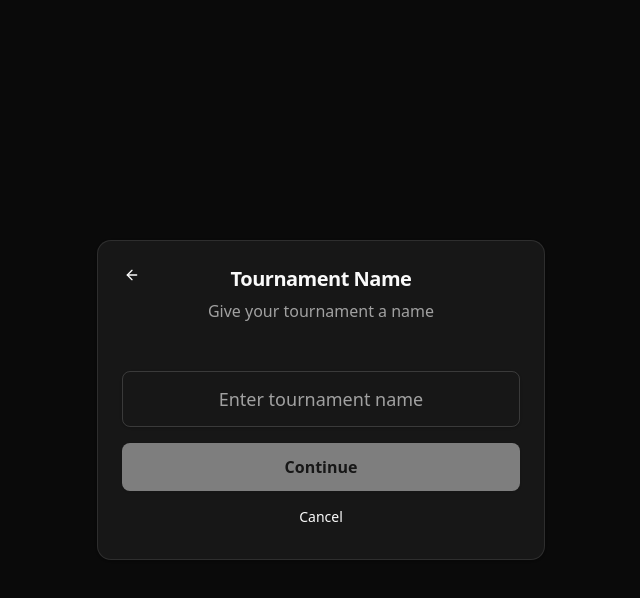
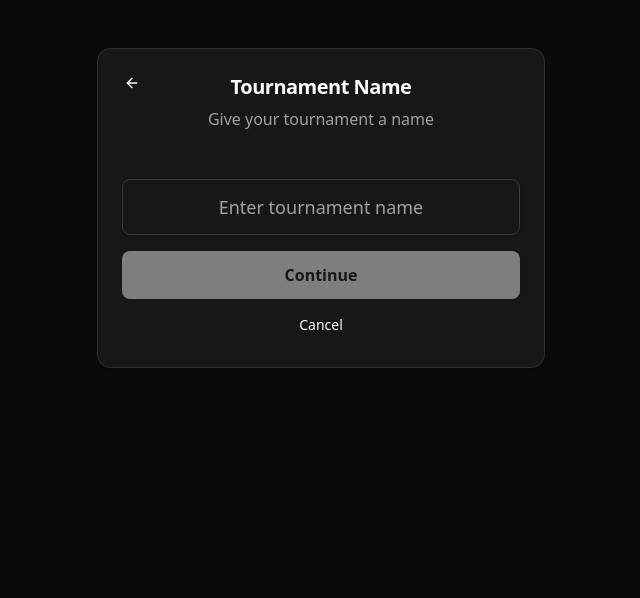
Before and after one commit to arvindeva/simple-americano, a Next.js app: page /create in a window 1280 px wide. Shown: the top 598 px of the page, without its empty margins (319-959 px from the left). Built offline with nearby package versions, Linux system fonts and the light colour scheme.

Commit message:
edit layout

```diff
--- a/src/components/CreateSession.tsx
+++ b/src/components/CreateSession.tsx
@@ -1,14 +1,20 @@
-'use client';
+"use client";
 
-import { useState } from 'react';
-import { useRouter } from 'next/navigation';
-import { nanoid } from 'nanoid';
-import { ArrowLeft } from 'lucide-react';
-import { Card, CardContent, CardDescription, CardHeader, CardTitle } from '@/components/ui/card';
-import { Button } from '@/components/ui/button';
-import { Input } from '@/components/ui/input';
-import { useSessionStore } from '@/store/useSessionStore';
-import { AmericanoSession, Player } from '@/types';
+import { useState, useRef } from "react";
+import { useRouter } from "next/navigation";
+import { nanoid } from "nanoid";
+import { ArrowLeft } from "lucide-react";
+import {
+  Card,
+  CardContent,
+  CardDescription,
+  CardHeader,
+  CardTitle,
+} from "@/components/ui/card";
+import { Button } from "@/components/ui/button";
+import { Input } from "@/components/ui/input";
+import { useSessionStore } from "@/store/useSessionStore";
+import { AmericanoSession, Player } from "@/types";
 
 interface CreateSessionState {
   currentStep: number;
@@ -22,18 +28,19 @@ interface CreateSessionState {
 export default function CreateSession() {
   const router = useRouter();
   const { createSession, generateNextMatch } = useSessionStore();
+  const playerInputRef = useRef<HTMLInputElement>(null);
 
   const [sessionState, setSessionState] = useState<CreateSessionState>({
     currentStep: 1,
-    tournamentName: '',
+    tournamentName: "",
     numberOfFields: 0,
     pointsPerGame: 0,
     playerNames: [],
-    newPlayerName: ''
+    newPlayerName: "",
   });
 
   const updateSessionState = (updates: Partial<CreateSessionState>) => {
-    setSessionState(prev => ({ ...prev, ...updates }));
+    setSessionState((prev) => ({ ...prev, ...updates }));
   };
 
   const proceedToNextStep = () => {
@@ -42,7 +49,7 @@ export default function CreateSession() {
 
   const returnToPreviousStep = () => {
     if (sessionState.currentStep === 1) {
-      router.push('/');
+      router.push("/");
     } else {
       updateSessionState({ currentStep: sessionState.currentStep - 1 });
     }
@@ -65,24 +72,36 @@ export default function CreateSession() {
   };
 
   const addPlayerToList = () => {
-    if (sessionState.newPlayerName.trim() && !sessionState.playerNames.includes(sessionState.newPlayerName.trim())) {
+    if (
+      sessionState.newPlayerName.trim() &&
+      !sessionState.playerNames.includes(sessionState.newPlayerName.trim())
+    ) {
       updateSessionState({
-        playerNames: [...sessionState.playerNames, sessionState.newPlayerName.trim()],
-        newPlayerName: ''
+        playerNames: [
+          ...sessionState.playerNames,
+          sessionState.newPlayerName.trim(),
+        ],
+        newPlayerName: "",
       });
+      // Focus the input after adding player to keep keyboard open on mobile
+      setTimeout(() => {
+        playerInputRef.current?.focus();
+      }, 10);
     }
   };
 
   const removePlayerFromList = (playerName: string) => {
     updateSessionState({
-      playerNames: sessionState.playerNames.filter(name => name !== playerName)
+      playerNames: sessionState.playerNames.filter(
+        (name) => name !== playerName
+      ),
     });
   };
 
   const startGameSession = () => {
-    const initialPlayers: Player[] = sessionState.playerNames.map(name => ({
+    const initialPlayers: Player[] = sessionState.playerNames.map((name) => ({
       name,
-      gamesPlayed: 0
+      gamesPlayed: 0,
     }));
 
     const newSession: AmericanoSession = {
@@ -93,7 +112,7 @@ export default function CreateSession() {
       playersList: initialPlayers,
       matchesList: [],
       currentRoundNumber: 0,
-      sessionCreatedAt: new Date().toISOString()
+      sessionCreatedAt: new Date().toISOString(),
     };
 
     createSession(newSession);
@@ -102,15 +121,42 @@ export default function CreateSession() {
   };
 
   const handleTournamentNameKeyPress = (event: React.KeyboardEvent) => {
-    if (event.key === 'Enter') {
+    if (event.key === "Enter") {
       proceedToFieldSelection();
     }
   };
 
   const handlePlayerNameKeyPress = (event: React.KeyboardEvent) => {
-    if (event.key === 'Enter') {
+    if (event.key === "Enter") {
       addPlayerToList();
     }
+  };
+
+  const renderProgressIndicator = () => {
+    const progressItems = [];
+
+    if (sessionState.currentStep > 1 && sessionState.tournamentName) {
+      progressItems.push(`Tournament: ${sessionState.tournamentName}`);
+    }
+    if (sessionState.currentStep > 2 && sessionState.numberOfFields > 0) {
+      progressItems.push(
+        `${sessionState.numberOfFields} field${
+          sessionState.numberOfFields > 1 ? "s" : ""
+        }`
+      );
+    }
+    if (sessionState.currentStep > 3 && sessionState.pointsPerGame > 0) {
+      progressItems.push(`${sessionState.pointsPerGame} points`);
+    }
+
+    if (progressItems.length === 0) return null;
+
+    return (
+      <div className="mb-4 p-3 bg-muted/50 rounded-lg border">
+        <div className="text-xs text-muted-foreground mb-1">Selected:</div>
+        <div className="text-sm font-medium">{progressItems.join(" • ")}</div>
+      </div>
+    );
   };
 
   const renderCurrentStep = () => {
@@ -120,18 +166,29 @@ export default function CreateSession() {
           <Card className="w-full">
             <CardHeader className="text-center p-4 sm:p-6 relative">
               <div className="absolute top-4 left-4">
-                <Button variant="ghost" size="icon" onClick={returnToPreviousStep} className="shrink-0">
+                <Button
+                  variant="ghost"
+                  size="icon"
+                  onClick={returnToPreviousStep}
+                  className="shrink-0"
+                >
                   <ArrowLeft className="h-4 w-4" />
                 </Button>
               </div>
-              <CardTitle className="text-lg sm:text-xl">Tournament Name</CardTitle>
-              <CardDescription className="text-sm sm:text-base">Give your tournament a name</CardDescription>
+              <CardTitle className="text-lg sm:text-xl">
+                Tournament Name
+              </CardTitle>
+              <CardDescription className="text-sm sm:text-base">
+                Give your tournament a name
+              </CardDescription>
             </CardHeader>
             <CardContent className="space-y-4 p-4 sm:p-6">
               <Input
                 placeholder="Enter tournament name"
                 value={sessionState.tournamentName}
-                onChange={(e) => updateSessionState({ tournamentName: e.target.value })}
+                onChange={(e) =>
+                  updateSessionState({ tournamentName: e.target.value })
+                }
                 onKeyPress={handleTournamentNameKeyPress}
                 className="text-center text-base sm:text-lg h-12 sm:h-14"
                 maxLength={50}
@@ -144,7 +201,11 @@ export default function CreateSession() {
                 >
                   Continue
                 </Button>
-                <Button onClick={returnToPreviousStep} variant="ghost" className="w-full">
+                <Button
+                  onClick={returnToPreviousStep}
+                  variant="ghost"
+                  className="w-full"
+                >
                   Cancel
                 </Button>
               </div>
@@ -156,12 +217,16 @@ export default function CreateSession() {
         return (
           <Card className="w-full">
             <CardHeader className="text-center p-4 sm:p-6">
-              <CardTitle className="text-lg sm:text-xl">How many fields?</CardTitle>
-              <CardDescription className="text-sm sm:text-base">Select the number of padel courts available</CardDescription>
+              <CardTitle className="text-lg sm:text-xl">
+                How many fields?
+              </CardTitle>
+              <CardDescription className="text-sm sm:text-base">
+                Select the number of padel courts available
+              </CardDescription>
             </CardHeader>
             <CardContent className="p-4 sm:p-6">
               <div className="grid grid-cols-3 gap-2 sm:gap-3">
-                {[1, 2, 3, 4, 5, 6].map(fieldCount => (
+                {[1, 2, 3, 4, 5, 6].map((fieldCount) => (
                   <Button
                     key={fieldCount}
                     onClick={() => selectNumberOfFields(fieldCount)}
@@ -172,7 +237,11 @@ export default function CreateSession() {
                   </Button>
                 ))}
               </div>
-              <Button onClick={returnToPreviousStep} variant="ghost" className="w-full mt-4">
+              <Button
+                onClick={returnToPreviousStep}
+                variant="ghost"
+                className="w-full mt-4"
+              >
                 Back
               </Button>
             </CardContent>
@@ -183,12 +252,16 @@ export default function CreateSession() {
         return (
           <Card className="w-full">
             <CardHeader className="text-center p-4 sm:p-6">
-              <CardTitle className="text-lg sm:text-xl">Points per game?</CardTitle>
-              <CardDescription className="text-sm sm:text-base">Select the target score for each match</CardDescription>
+              <CardTitle className="text-lg sm:text-xl">
+                Points per game?
+              </CardTitle>
+              <CardDescription className="text-sm sm:text-base">
+                Select the target score for each match
+              </CardDescription>
             </CardHeader>
             <CardContent className="space-y-4 p-4 sm:p-6">
               <div className="flex flex-col gap-2 sm:gap-3">
-                {[16, 21, 24].map(points => (
+                {[16, 21, 24].map((points) => (
                   <Button
                     key={points}
                     onClick={() => selectPointsPerGame(points)}
@@ -199,7 +272,11 @@ export default function CreateSession() {
                   </Button>
                 ))}
               </div>
-              <Button onClick={returnToPreviousStep} variant="ghost" className="w-full mt-4">
+              <Button
+                onClick={returnToPreviousStep}
+                variant="ghost"
+                className="w-full mt-4"
+              >
                 Back
               </Button>
             </CardContent>
@@ -210,34 +287,23 @@ export default function CreateSession() {
         return (
           <Card className="w-full">
             <CardHeader className="text-center p-4 sm:p-6">
-              <CardTitle className="text-lg sm:text-xl">Add Players</CardTitle>
-              <CardDescription className="text-sm sm:text-base">Enter player names (minimum 4 required)</CardDescription>
+              <CardTitle className="text-sm sm:text-lg">Add Players</CardTitle>
             </CardHeader>
             <CardContent className="space-y-4 p-4 sm:p-6">
-              <div className="flex gap-2">
-                <Input
-                  placeholder="Enter player name"
-                  value={sessionState.newPlayerName}
-                  onChange={(e) => updateSessionState({ newPlayerName: e.target.value })}
-                  onKeyPress={handlePlayerNameKeyPress}
-                  className="flex-1 h-10 sm:h-11"
-                />
-                <Button
-                  onClick={addPlayerToList}
-                  disabled={!sessionState.newPlayerName.trim()}
-                  className="h-10 sm:h-11 px-3 sm:px-4 text-sm sm:text-base"
-                >
-                  Add
-                </Button>
-              </div>
-
               {sessionState.playerNames.length > 0 && (
                 <div className="space-y-2">
-                  <h4 className="font-medium text-sm sm:text-base">Players ({sessionState.playerNames.length}):</h4>
+                  <h4 className="font-medium text-sm sm:text-base">
+                    Players ({sessionState.playerNames.length}):
+                  </h4>
                   <div className="space-y-1 max-h-32 sm:max-h-40 overflow-y-auto">
                     {sessionState.playerNames.map((playerName, index) => (
-                      <div key={index} className="flex items-center justify-between bg-muted p-2 sm:p-3 rounded">
-                        <span className="text-xs sm:text-sm truncate flex-1 mr-2">{playerName}</span>
+                      <div
+                        key={index}
+                        className="flex items-center justify-between bg-muted p-2 sm:p-3 rounded"
+                      >
+                        <span className="text-xs sm:text-sm truncate flex-1 mr-2">
+                          {playerName}
+                        </span>
                         <Button
                           onClick={() => removePlayerFromList(playerName)}
                           variant="ghost"
@@ -251,6 +317,25 @@ export default function CreateSession() {
                   </div>
                 </div>
               )}
+              <div className="flex gap-2">
+                <Input
+                  ref={playerInputRef}
+                  placeholder="Enter player name"
+                  value={sessionState.newPlayerName}
+                  onChange={(e) =>
+                    updateSessionState({ newPlayerName: e.target.value })
+                  }
+                  onKeyPress={handlePlayerNameKeyPress}
+                  className="flex-1 h-10 sm:h-11"
+                />
+                <Button
+                  onClick={addPlayerToList}
+                  disabled={!sessionState.newPlayerName.trim()}
+                  className="h-10 sm:h-11 px-3 sm:px-4 text-sm sm:text-base"
+                >
+                  Add
+                </Button>
+              </div>
 
               <div className="flex flex-col gap-2 pt-2">
                 <Button
@@ -260,7 +345,11 @@ export default function CreateSession() {
                 >
                   Start Games ({sessionState.playerNames.length}/4+ players)
                 </Button>
-                <Button onClick={returnToPreviousStep} variant="ghost" className="w-full h-10">
+                <Button
+                  onClick={returnToPreviousStep}
+                  variant="ghost"
+                  className="w-full h-10"
+                >
                   Back
                 </Button>
               </div>
@@ -274,8 +363,9 @@ export default function CreateSession() {
   };
 
   return (
-    <div className="min-h-screen flex items-center justify-center p-3 sm:p-4 bg-background">
-      <div className="w-full max-w-md">
+    <div className="min-h-screen p-3 sm:p-4 bg-background">
+      <div className="w-full max-w-md mx-auto pt-4 sm:pt-8">
+        {renderProgressIndicator()}
         {renderCurrentStep()}
       </div>
     </div>
```
